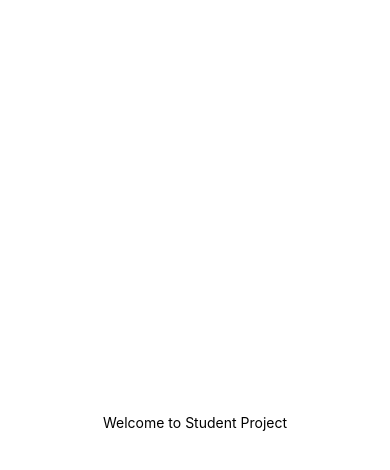
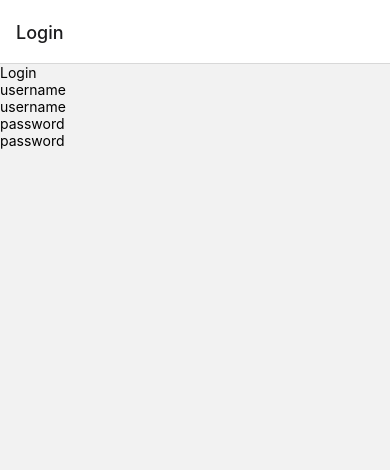
Before and after one commit to harikuchipudi/Student-project, a React Native app: screen / in a window 390 px wide. Shown: the top 470 px of the page. Built offline with nearby package versions, Linux system fonts and the light colour scheme.

Commit message:
app navigation - initial commit

```diff
--- a/App.js
+++ b/App.js
@@ -1,20 +1,26 @@
 import { StatusBar } from 'expo-status-bar';
-import { StyleSheet, Text, View } from 'react-native';
+import { SafeAreaView, StyleSheet, Text, View } from 'react-native';
+import { NavigationContainer } from '@react-navigation/native';
+import { createStackNavigator } from '@react-navigation/stack';
+import LoginScreen from './components/LoginScreen';
 
-export default function App() {
-  return (
-    <View style={styles.container}>
-      <Text>Welcome to Student Project</Text>
-      <StatusBar style="auto" />
-    </View>
-  );
+import { Component } from 'react';
+
+const Stack = createStackNavigator();
+
+
+class App extends Component{
+  render() {
+    return(
+    <NavigationContainer>
+      <SafeAreaView style={{ flex: 1}}>
+        <Stack.Navigator initialRouteName='Login'>
+          <Stack.Screen name='Login' component={LoginScreen}/>
+        </Stack.Navigator>
+      </SafeAreaView>
+    </NavigationContainer>
+    );
+  }
 }
 
-const styles = StyleSheet.create({
-  container: {
-    flex: 1,
-    backgroundColor: '#fff',
-    alignItems: 'center',
-    justifyContent: 'center',
-  },
-});
+export default App;
```
